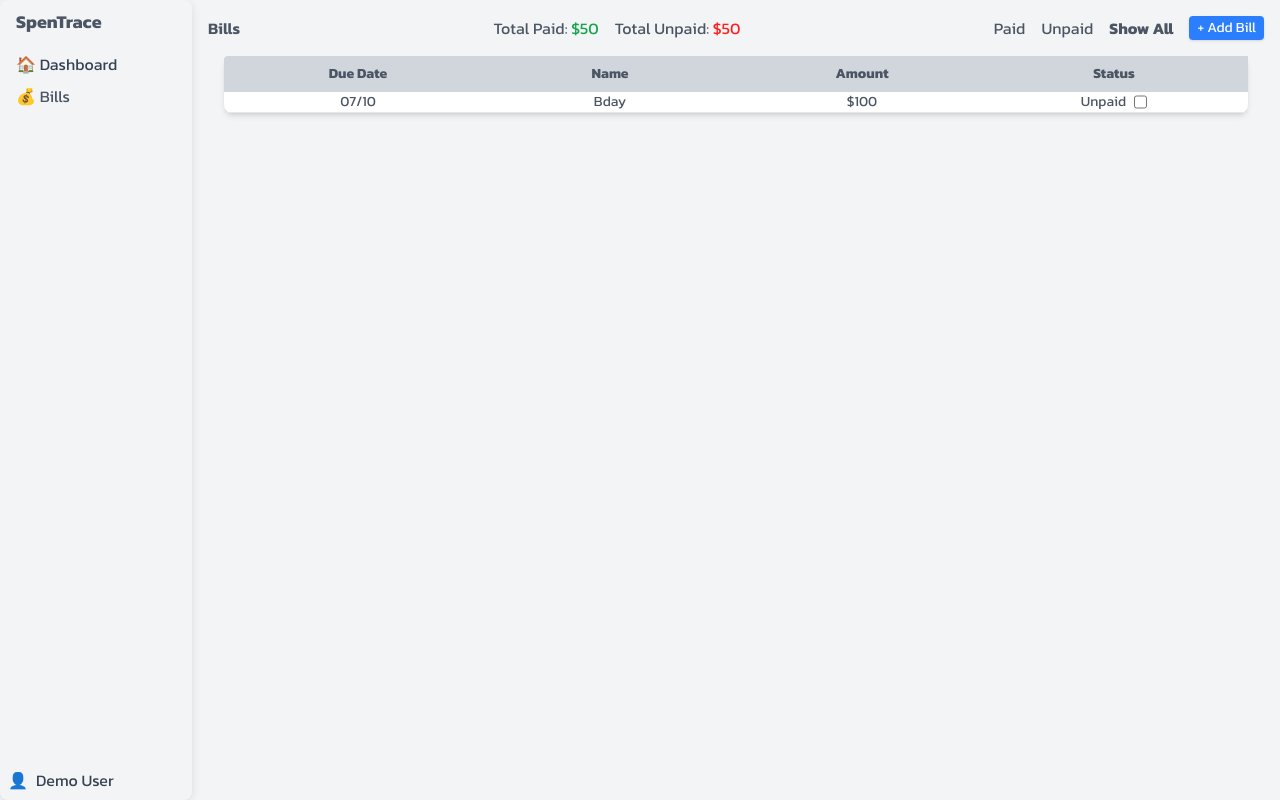
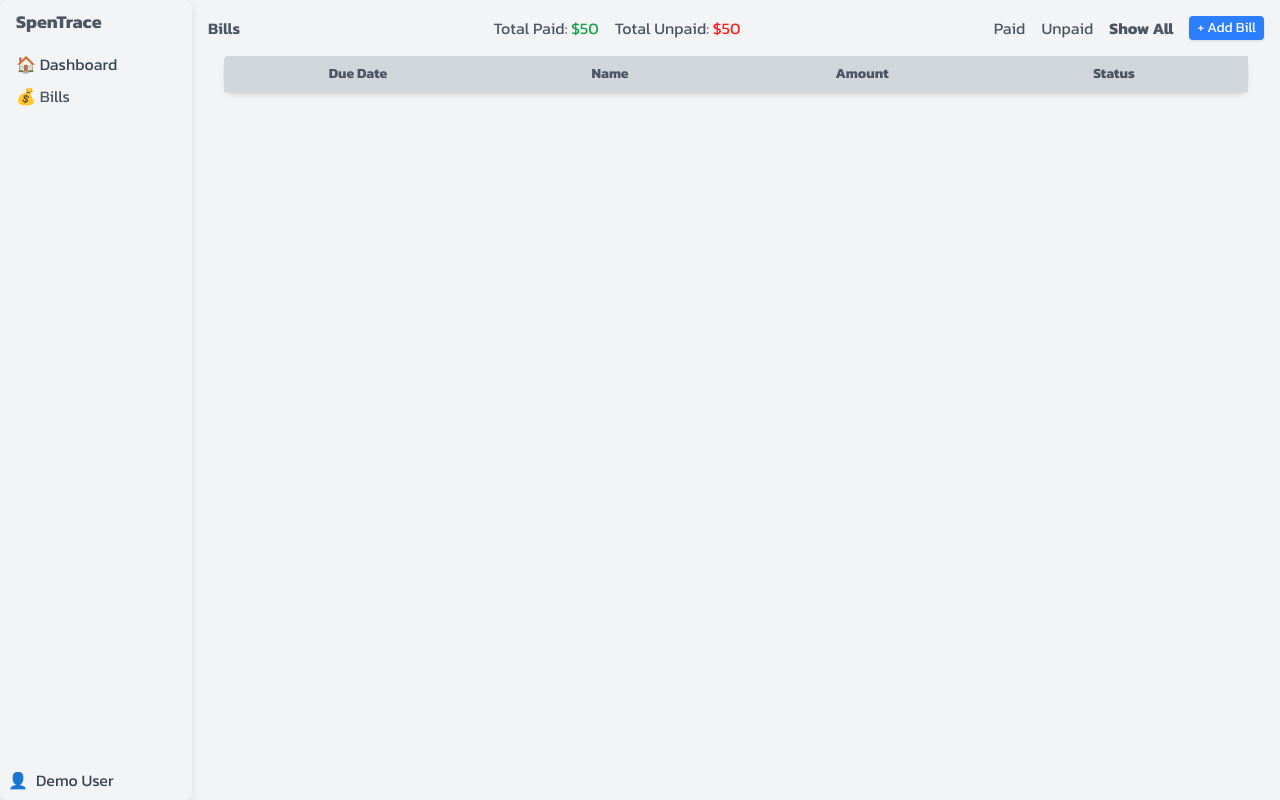
Before and after one commit to Bernard-Calma/spentrace, a Next.js app: page /demo/bills in a window 1280 px wide. Built offline with nearby package versions, Linux system fonts and the light colour scheme.

Commit message:
feat(Bills): Add
Complete function to add bill

```diff
--- a/app/demo/bills/components/Add.tsx
+++ b/app/demo/bills/components/Add.tsx
@@ -2,6 +2,7 @@
 
 import { LabelInput } from "@/common";
 import { addBill } from "@/store/features/demoSlice";
+import { format } from "date-fns";
 import { useState } from "react";
 import { useDispatch, useSelector } from "react-redux";
 
@@ -14,7 +15,7 @@ const AddBill: React.FC<{ handleToggleAdd: () => void }> = ({
 
   const [newBill, setNewBill] = useState({
     id: bills.length + 1 + "",
-    dueDate: new Date(),
+    dueDate: format(new Date(), "yyyy-MM-dd"),
     name: "",
     amount: 0,
     category: "",
@@ -53,6 +54,7 @@ const AddBill: React.FC<{ handleToggleAdd: () => void }> = ({
   const handleSubmitAddBill = (e: any) => {
     e.preventDefault();
     dispatch(addBill(newBill));
+    handleToggleAdd();
   };
   return (
     <div className="overlay flex items-center justify-center">
--- a/app/demo/bills/components/BillsList.tsx
+++ b/app/demo/bills/components/BillsList.tsx
@@ -1,20 +1,25 @@
 "use client";
 
+import { useSelector } from "react-redux";
+
 const BillsList = () => {
+  const { bills } = useSelector((state: any) => state.demo);
   return (
     <div>
       <ul>
-        <li>
-          <div className="px-2 flex items-center justify-between border-b border-gray-200 text-sm hover:bg-gray-50">
-            <p className="flex-1 text-center">07/10</p>
-            <p className="flex-1 text-center">Bday</p>
-            <p className="flex-1 text-center">$100</p>
-            <div className="flex-1 flex justify-center align-center gap-2 text-center">
-              <p>Unpaid</p>
-              <input type="checkbox" />
+        {bills.map((bill: Bill) => (
+          <li key={bill.id}>
+            <div className="px-2 flex items-center justify-between border-b border-gray-200 text-sm hover:bg-gray-50">
+              <p className="flex-1 text-center">{bill.dueDate}</p>
+              <p className="flex-1 text-center">{bill.name}</p>
+              <p className="flex-1 text-center">${bill.amount}</p>
+              <div className="flex-1 flex justify-center align-center gap-2 text-center">
+                <p>{bill.paid}</p>
+                <input type="checkbox" checked={bill.paid} />
+              </div>
             </div>
-          </div>
-        </li>
+          </li>
+        ))}
       </ul>
     </div>
   );
--- a/store/store.tsx
+++ b/store/store.tsx
@@ -16,7 +16,6 @@ const preloadedState = {
     transactions: [],
     bills: [],
     collaborators: [],
-
     isLoading: false,
   },
 };
--- a/type.d.ts
+++ b/type.d.ts
@@ -16,9 +16,9 @@ interface Bill {
   id: string;
   name: string;
   amount: number;
-  dueDate: date;
+  dueDate: string;
   category?: string;
-  status?: "pending" | "paid" | "overdue";
+  paid: boolean;
   notes?: string;
 }
 
```
